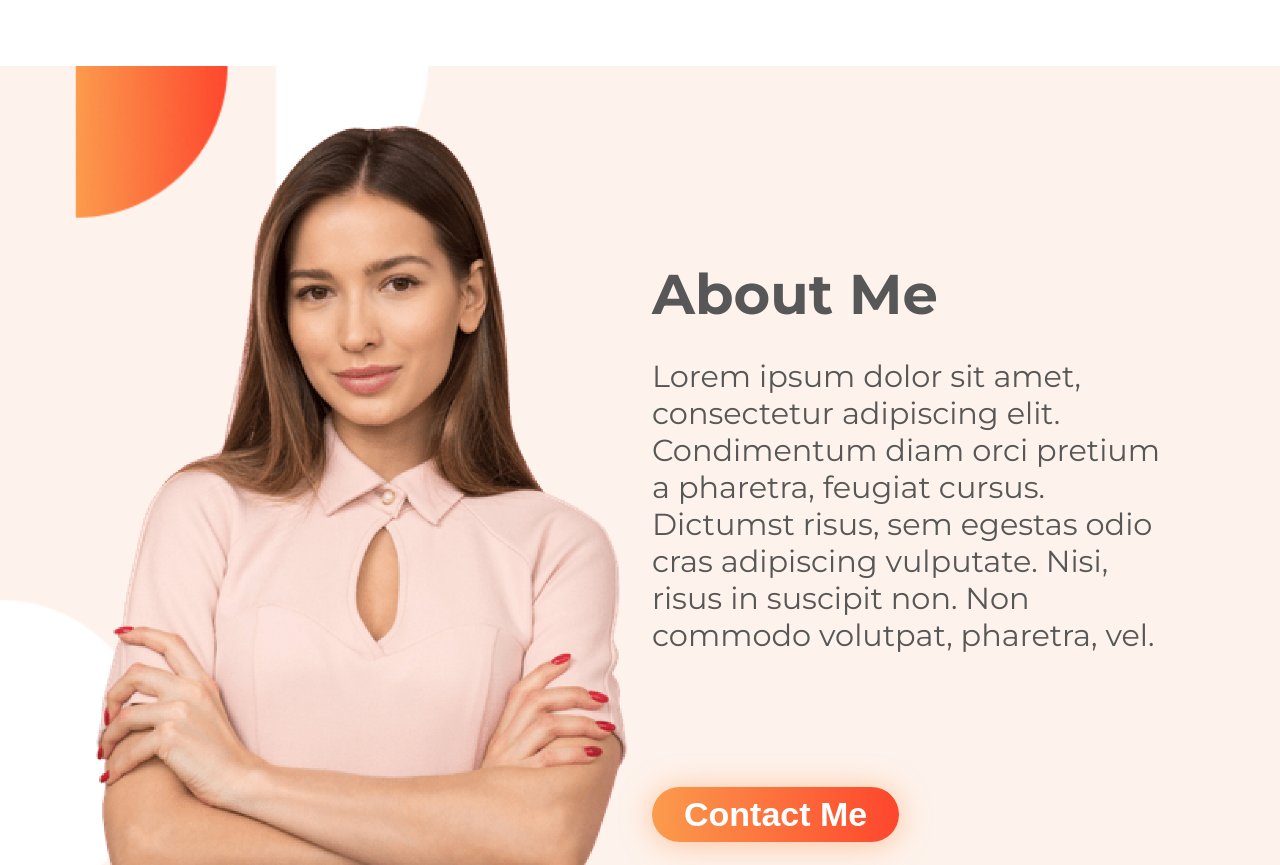
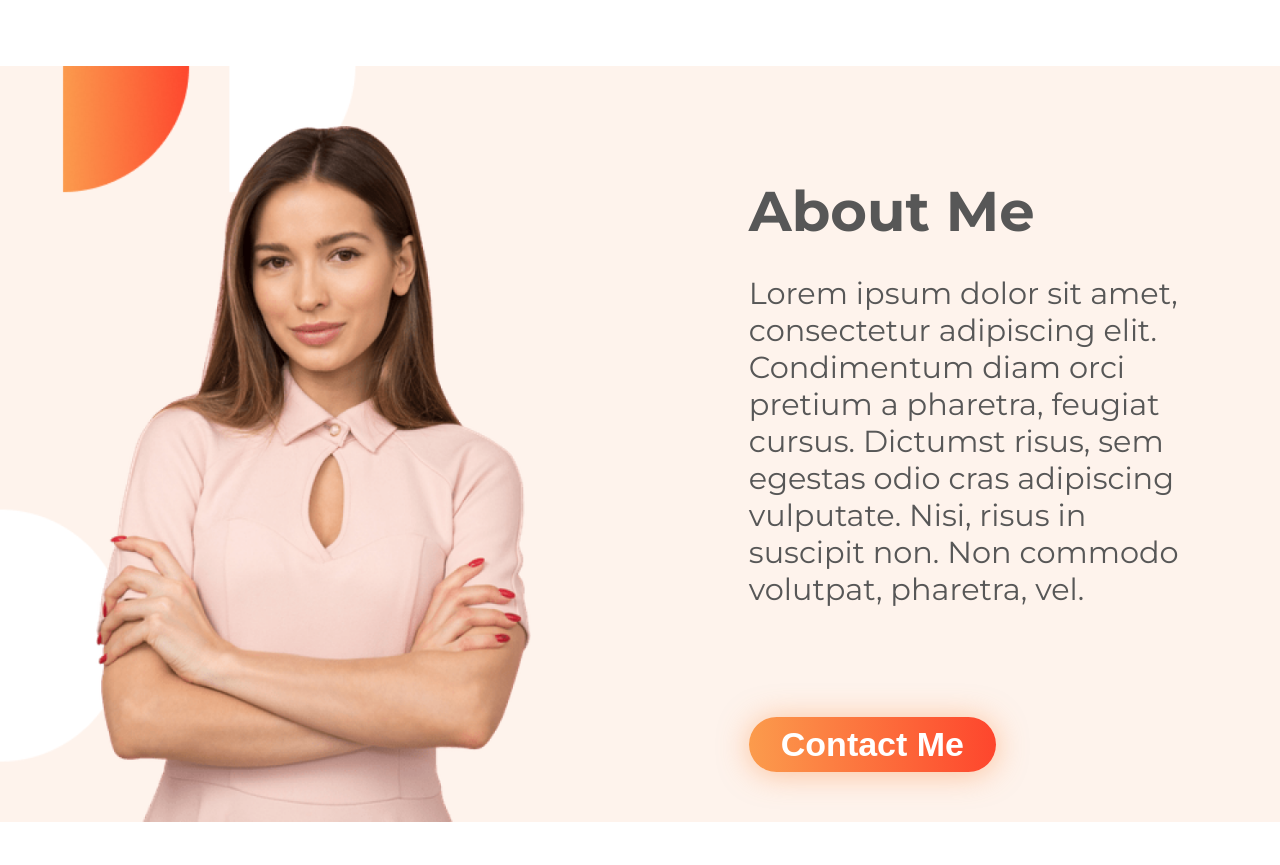
Before and after one commit to Sampad-Sarker/food-network, a plain HTML site: page index.html in a window 1280 px wide. Shown: the part 700-1565 px from the top of the page. Drawn offline with nearby package versions, Linux system fonts and the light colour scheme.

Commit message:
large screen responsive done

```diff
--- a/style.css
+++ b/style.css
@@ -297,6 +297,10 @@ a:hover {
 }
 
 @media (min-width: 950px) {
+  .about-me .row {
+    gap: 20%;
+  }
+
   h1 {
     font-size: 3.5rem;
   }
```
